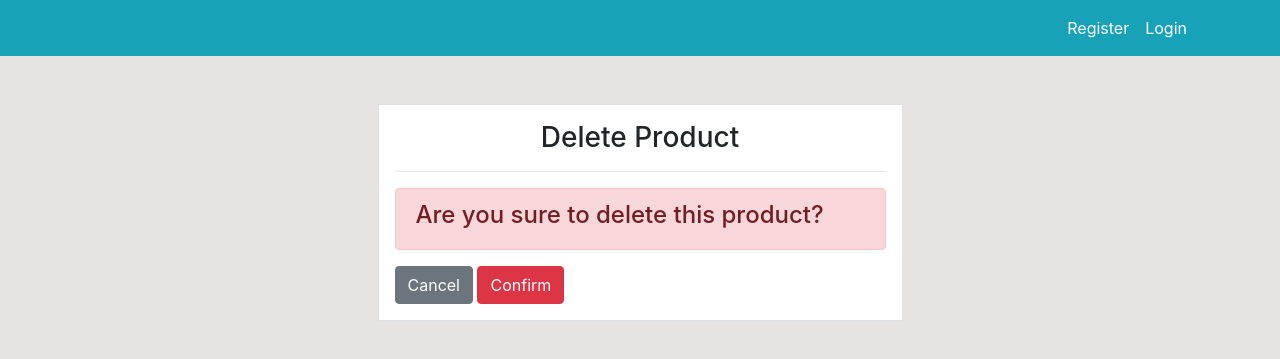
After one commit to CiscoMerchan/Inventory_with_django, a Django app: page /product/delete/1 in a window 1280 px wide. The commit adds this page. Shown: the top 359 px of the page. Run offline with Django 4.2, Linux system fonts and the light colour scheme; data comes from the database, SQL or seed files in the repository; both versions use the stored data as it was after the commit; some libraries are stand-ins or nearby versions.

Commit message:
product CRUD done and templates, templates for client CRUD

```diff
--- a/inventory_management/dashboard/models.py
+++ b/inventory_management/dashboard/models.py
@@ -1,12 +1,13 @@
 from django.db import models
+from django import forms
 
 # Create your models here.
 """Product"""
 class Product(models.Model):
-    code = models.CharField(max_length=20)
+    code = models.CharField(max_length=20, null=True)
     name = models.CharField(max_length=100, null=True)
     category = models.CharField(max_length=20)
-    description = models.TextField(max_length=200)
+    description = models.TextField(max_length=150)
     quantity = models.PositiveIntegerField(null=True)
     image = models.ImageField(default='/static/img/product.png', upload_to='product_images')
 
--- a/inventory_management/dashboard/urls.py
+++ b/inventory_management/dashboard/urls.py
@@ -5,6 +5,8 @@ urlpatterns = [
     path('dashboard/', views.index,name='dashboard-index'),
     path('staff/', views.staff, name='dashboard-staff'),
     path('product/', views.product, name='dashboard-product'),
+    path('product/delete/<int:pk>', views.product_delete, name='dashboard-product-delete'),
+    path('product/update/<int:pk>', views.product_update, name='dashboard-product-update'),
     path('order/', views.order, name='dashboard-order'),
     path('client/', views.client, name='dashboard-client'),
     path('supplier/', views.supplier, name='dashboard-supplier'),
--- a/inventory_management/dashboard/views.py
+++ b/inventory_management/dashboard/views.py
@@ -11,7 +11,7 @@ from .models import Product, Supplier, Client
 from .forms import ProductForm, ClientForm, SupplierFrom
 
 # Create your views here.
-
+# ------------INDEX -----------------------#
 """@login_required(decorator) then 'login_url'=the value will be the precondition
 necesary to acces to the requested page. in this case means that is the user is login
  user have access to 'dashboard/index.html"""
@@ -19,13 +19,18 @@ necesary to acces to the requested page. in this case means that is the user is
 def index(request):
 
     return render(request, "dashboard/index.html")
+# ------------END INDEX-----------------------#
 
 @login_required(login_url='user-login')
 def staff(request):
     return render(request, "dashboard/staff.html")
 
+
+# ------------PRODUCT-----------------------#
+#---- CREATE AND READ PRODUCT
 @login_required(login_url='user-login')
 def product(request):
+    #CREATE PRODUCT
     if request.method == 'POST':
         form = ProductForm(request.POST)
         if form.is_valid():
@@ -33,7 +38,7 @@ def product(request):
             return redirect('dashboard-product')
     else:
         form = ProductForm()
-
+    # READ PRODUCT
     items = Product.objects.raw(
         'SELECT * FROM dashboard_product'
         )
@@ -44,9 +49,43 @@ def product(request):
 
     return render(request, "dashboard/product.html", context)
 
+# DELETE PRODUCT
+def product_delete(request,pk):
+    # item will retain the id of thproduct which in this case will be the pk that model asign automaticly to each product
+    item = Product.objects.get(id = pk)
+    if request.method == 'POST':
+        item.delete()
+        return redirect('dashboard-product')
+    return render(request, 'dashboard/product_delete.html')
+
+# UPDATE PRODUCT (Edit)
+def product_update(request,pk):
+
+    item_to_update = Product.objects.get(id=pk)
+    if request.method == 'POST':
+            form = ProductForm(request.POST,
+                               instance=item_to_update) #item_to_update, will render the choosen product and rendered in the form
+            if form.is_valid():
+                form.save()
+            return redirect('dashboard-product')
+    else:
+        form = ProductForm(instance=item_to_update)
+    context = {
+            'form':form,
+
+        }
+
+    return render(request, 'dashboard/product_update.html',context)
+
+
+
+# ------------END PRODUCT-----------------------#
+
+# ------------CLIENT-----------------------#
+# CREATE AND READ
 @login_required(login_url='user-login')
 def client(request):
-
+    # CREATE
     if request.method == 'POST':
         forms = ClientForm(request.POST)
         if forms.is_valid():
@@ -55,7 +94,7 @@ def client(request):
     else:
         forms = ClientForm()
 
-
+    # READ
     clients = Client.objects.all()
 
     context = {
@@ -63,6 +102,13 @@ def client(request):
         "forms":forms,
     }
     return render(request, 'dashboard/client.html', context)
+
+# EDIT
+def client_update(resquest):
+    return render(resquest,'dasboard/cient_update.html')
+
+# ------------END CLIENT-----------------------#
+
 
 @login_required(login_url='user-login')
 def supplier(request):
--- a/inventory_management/static/style.css
+++ b/inventory_management/static/style.css
@@ -1,5 +1,9 @@
 body{
     background: rgb(230, 227, 227);
+}
+
+h3{
+    text-align: center;
 }
 .my-card:hover{
     transform: scale(1.1);
@@ -7,5 +11,5 @@ body{
 }
 
 .image_product{
-    width: 15px;
+    width: 100%;
 }
--- a/inventory_management/templates/dashboard/product.html
+++ b/inventory_management/templates/dashboard/product.html
@@ -49,9 +49,9 @@
                     <td><img class="image_product" src="{{ item.image }}" alt="{{ item.name }}"  ></td>
                     <td>
                         <a class="btn btn-info btn-sm mr-2"
-                            href="#">Edit</a>
+                            href="{% url 'dashboard-product-update' item.id %}">Edit</a>
                         <a class="btn btn-danger btn-sm ml-2"
-                            href="#">Delete</a>
+                            href="{% url 'dashboard-product-delete' item.id %}">Delete</a>
                     </td>
                 </tr>
                 {% endfor %}
--- /dev/null
+++ b/inventory_management/templates/dashboard/product_delete.html
@@ -0,0 +1,29 @@
+{% extends 'partials/base.html' %}
+{% block title %}Log-out page{% endblock  %}
+<!-- Loading crispy to form -->
+{% load crispy_forms_tags %}
+{% block content %}
+
+<div class="container">
+    <div class="row mt-5 ">
+        <div class="col-md-6 offset-md-3 ">
+            <div class="border p-3 bg-white ">
+                <h3>Delete Product</h3>
+                <hr>
+                <div class="alert alert-danger">
+                    <h4>Are you sure to delete this product?</h4>
+                </div>
+                <form method="POST">
+                    {% csrf_token %}
+                    {{ form }}
+                    <a class="btn btn-secondary"  href="{% url 'dashboard-product' %}">Cancel</a>
+                    <input class="btn btn-danger" type="submit" value="Confirm">
+                </form>
+
+
+            </div>
+        </div>
+    </div>
+</div>
+
+{% endblock %}
```
Also changed, not shown: inventory_management/templates/dashboard/client_delete.html (added, +29 -0 lines), inventory_management/templates/dashboard/client_update.html (added, +22 -0 lines), inventory_management/templates/dashboard/product_update.html (added, +22 -0 lines), inventory_management/dashboard/migrations/0004_alter_product_code_alter_product_description.py (added), inventory_management/db.sqlite3.
